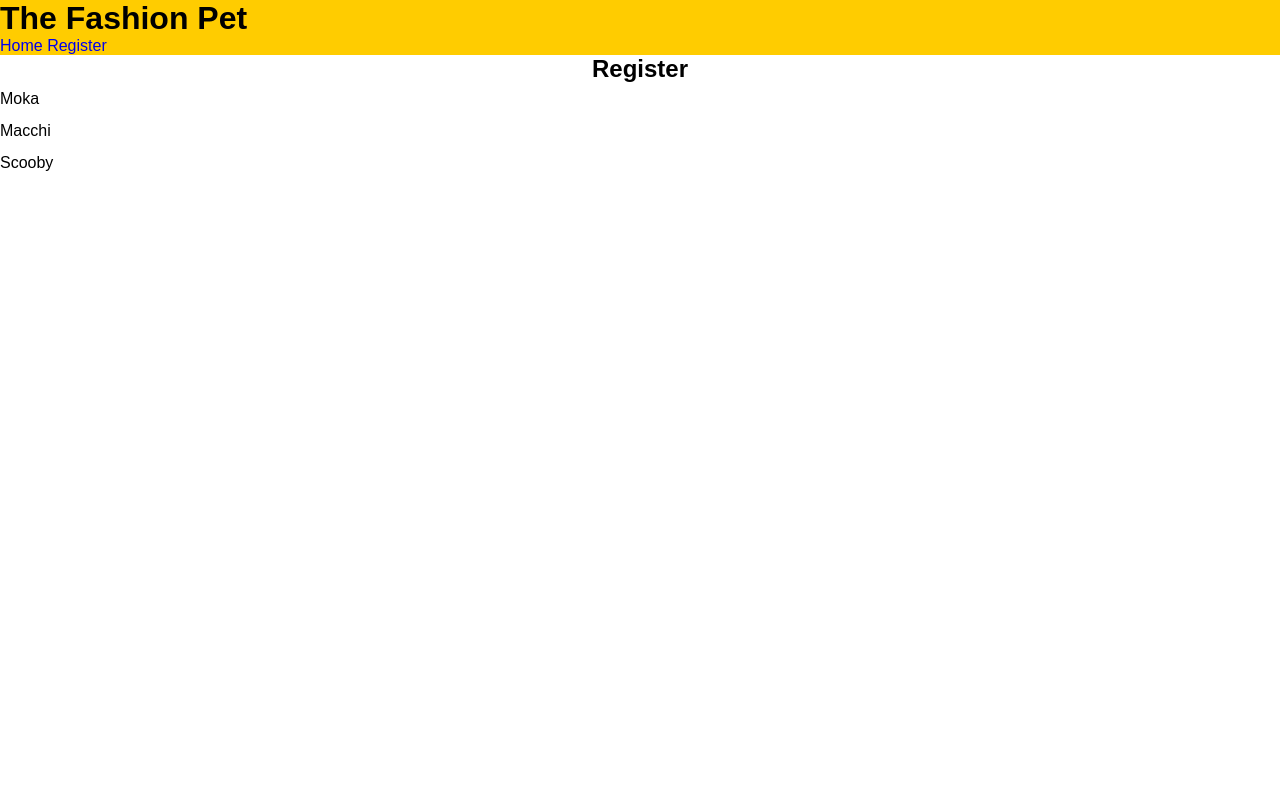
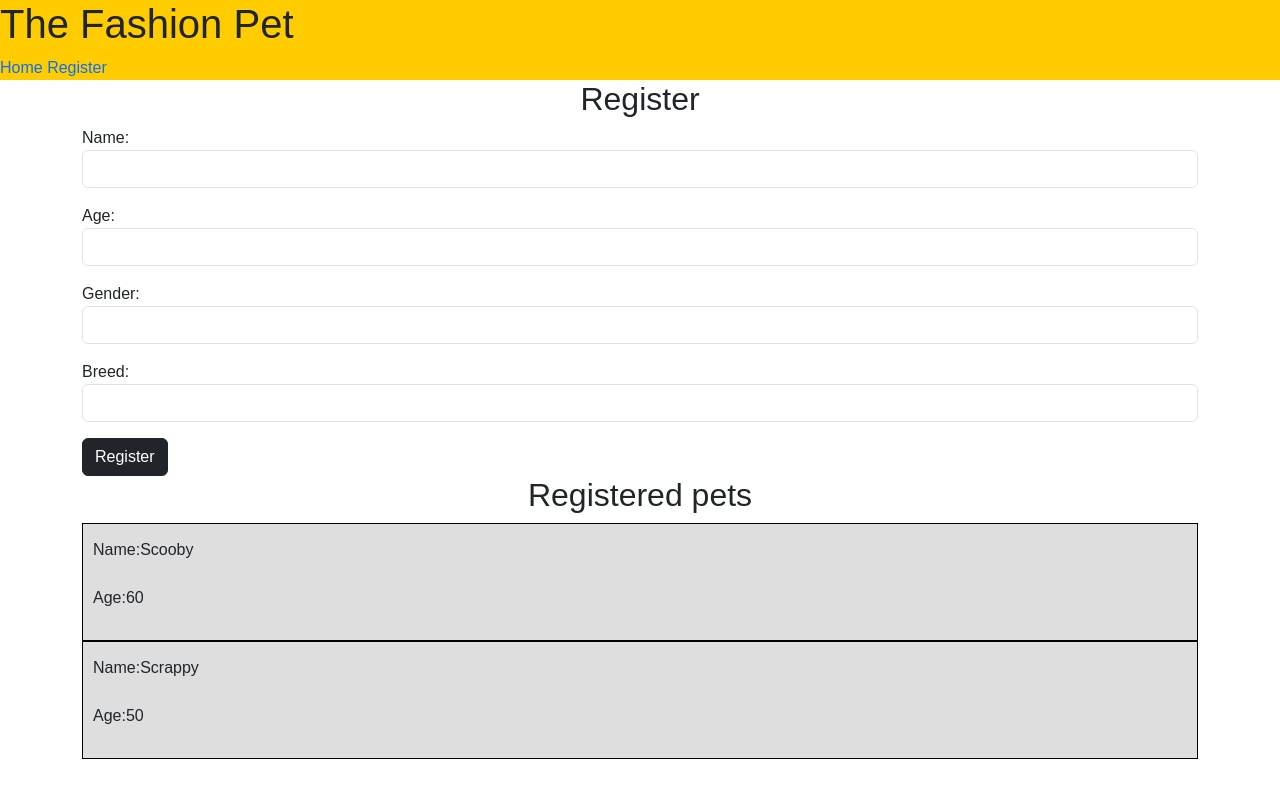
Before and after one commit to SamanthaSDGKU/petSalon-ch51, a plain HTML site: page register.html in a window 1280 px wide. Drawn offline with nearby package versions, Linux system fonts and the light colour scheme.

Commit message:
display function

```diff
--- a/register.html
+++ b/register.html
@@ -3,6 +3,7 @@
 <head>
     <meta charset="UTF-8">
     <meta name="viewport" content="width=device-width, initial-scale=1.0">
+    <link rel="stylesheet" href="https://cdn.jsdelivr.net/npm/bootstrap@5.3.3/dist/css/bootstrap.min.css">
     <link rel="stylesheet" href="./styles/mystyles.css">
     <title>Document</title>
 </head>
@@ -10,19 +11,43 @@
     <header>
         <div class="main-bar">
             <h1>The Fashion Pet</h1>
-            <nav>
+            <nav >
                 <a href="index.html">Home</a>
                 <a href="register.html">Register</a>
             </nav>
         </div>
     </header>
-    <main>
+    <main class="container">
         <h2>Register</h2>
-        <div id="petsNames">
+        <div class="register-form">
+            <div class="mb-3">
+                <label>Name:</label>
+                <input type="text" id="txtName" class="form-control">
+            </div>
+            <div class="mb-3">
+                <label>Age:</label>
+                <input type="number" id="txtAge" class="form-control">
+            </div>
+            <div class="mb-3">
+                <label>Gender:</label>
+                <input type="text" id="txtGender" class="form-control">
+            </div>
+            <div class="mb-3">
+                <label>Breed:</label>
+                <input type="text" id="txtBreed" class="form-control">
+            </div>
+            <div>
+                <button onclick="register()" class="btn btn-dark">Register</button>
+            </div>
+
+        </div>
+        <h2>Registered pets</h2>
+        <div id="petCards">
 
         </div>
     </main>
 
     <script src="./scripts/register.js"></script>
+    <script src="./scripts/display.js"></script>
 </body>
 </html>
--- /dev/null
+++ b/scripts/display.js
@@ -0,0 +1,13 @@
+function displayCards(){
+    const CARDS = document.getElementById("petCards");
+    CARDS.innerHTML="";
+    for(let i=0;i<pets.length;i++){
+        let pet = pets[i];
+        CARDS.innerHTML+=`
+        <div class="pet">
+            <p>Name:${pet.name}</p>
+            <p>Age:${pet.age}</p>
+        </div>
+        `
+    }
+}
--- a/scripts/register.js
+++ b/scripts/register.js
@@ -1,36 +1,34 @@
-console.log("Register");
+let pets=[];//empty array
+//create the constructor
+//<------ paramenters (local) --->
+function Pet(name,age,gender,breed){
+    //property=paramenter
+    this.name=name;
+    this.age=age;
+    this.gender=gender;
+    this.breed=breed;
+}
+//get the inputs
+let inputName = document.getElementById("txtName");
+let inputAge = document.getElementById("txtAge");
+let inputGender = document.getElementById("txtGender");
+let inputBreed = document.getElementById("txtBreed");
 
-let pets=[];//empty array
-
-//object literal
-let pet1={
-    name:"Moka",
-    age:1,
-    gender:"Female",
-    breed:"Mixed"
+function register(){
+    console.log(inputName.value,inputAge.value,inputGender.value,inputBreed.value);
+    //create an obj
+    let newPet = new Pet(inputName.value,inputAge.value,inputGender.value,inputBreed.value);
+    pets.push(newPet)//push the newpet to the array
+    //display on the console the new pet
+    console.log(newPet);
+    displayCards();
 }
 
-let pet2={
-    name:"Macchi",
-    age:2,
-    gender:"Male",
-    breed:"Boxer"
+function init(){
+    console.log("Init fn");
+    let scooby = new Pet("Scooby",60,"Male","Dane");
+    let scrappy= new Pet("Scrappy",50,"Male","Boxer");
+    pets.push(scooby,scrappy);
+    displayCards();
 }
-let pet3={
-    name:"Scooby",
-    age:30,
-    gender:"Male",
-    breed:"Dane"
-}
-//push pets into the array
-pets.push(pet1,pet2,pet3);
-
-function displayNames(){
-    console.log("Total pets = " + pets.length);
-    for(let i=0;i<pets.length;i++){
-        // console.log(pets[i].name);
-        document.getElementById("petsNames").innerHTML+="<p> " +pets[i].name + "</p>";
-    }
-}
-
-displayNames();
+window.onload=init;//it waits to render the HMTL
--- a/styles/mystyles.css
+++ b/styles/mystyles.css
@@ -30,3 +30,8 @@ header img{
     grid-template-columns: repeat(2,1fr);
     padding: 20px;
 }
+.pet{
+    background-color: #dedede;
+    padding: 10px;
+    border: 1px solid black;
+}
```
